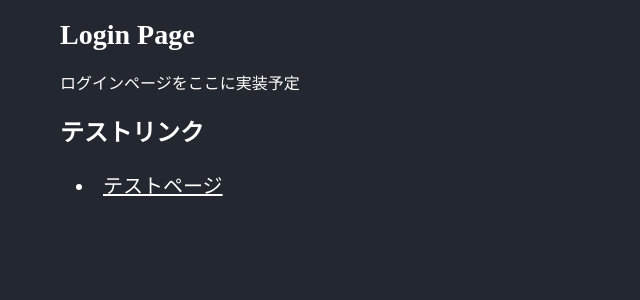
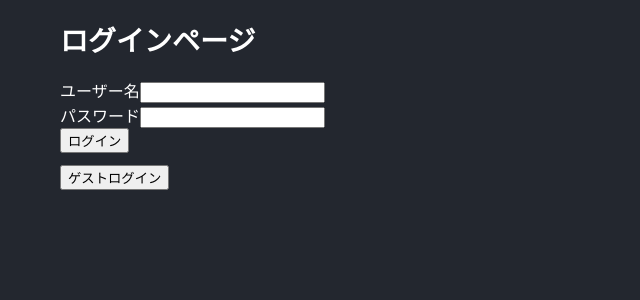
Before and after one commit to NOKOLat/2026_STM32_Document, a React (Vite) app: page / in a window 1280 px wide. Shown: the top 300 px of the page, without its empty margins (0-640 px from the left). Built offline with nearby package versions, Linux system fonts and the light colour scheme.

Commit message:
ログインページフォームの追加

```diff
--- a/src/pages/Login/LoginPage.tsx
+++ b/src/pages/Login/LoginPage.tsx
@@ -1,19 +1,70 @@
 import { Link } from 'react-router-dom';
+import { useState } from 'react';
 
 export default function LoginPage() {
+
+    const [username, setUsername] = useState('');
+    const [password, setPassword] = useState('');
+
+    function handleLogin(event: React.FormEvent) {
+
+        event.preventDefault();
+    }
+
+    function handleGuestLogin() {
+
+
+    }
 
     return (
 
         <div>
+            <h1>ログインページ</h1>
 
-            <h1>Login Page</h1>
-            <p>ログインページをここに実装予定</p>
+            <form onSubmit={handleLogin}>
+                <div>
 
+                    <label>
 
-            <h2>テストリンク</h2>
-            <ul>
-                <li><Link to="/test">テストページ</Link></li>
-            </ul>
+                        ユーザー名
+
+                        <input
+                            type="username"
+                            value={username}
+                            onChange={(e) => setUsername(e.target.value)}
+
+                            style={{ color : 'black' }}
+                        />
+                    </label>
+                </div>
+
+                <div>
+                    <label>
+                        パスワード
+                        <input
+                            type="password"
+                            value={password}
+                            onChange={(e) => setPassword(e.target.value)}
+
+                            style={{ color : 'black' }}
+                        />
+                    </label>
+                </div>
+
+                <button type="submit" style={{ color: 'black' }}>ログイン</button>
+
+            </form>
+
+                {/* ゲストログインの仮実装 */}
+                <div style={{ marginTop: 12 }}>
+                    <button
+                        type="button"
+                        onClick={handleGuestLogin}
+                        style={{ color: 'black' }}
+                    >
+                        ゲストログイン
+                    </button>
+                </div>
         </div>
     );
 
```
